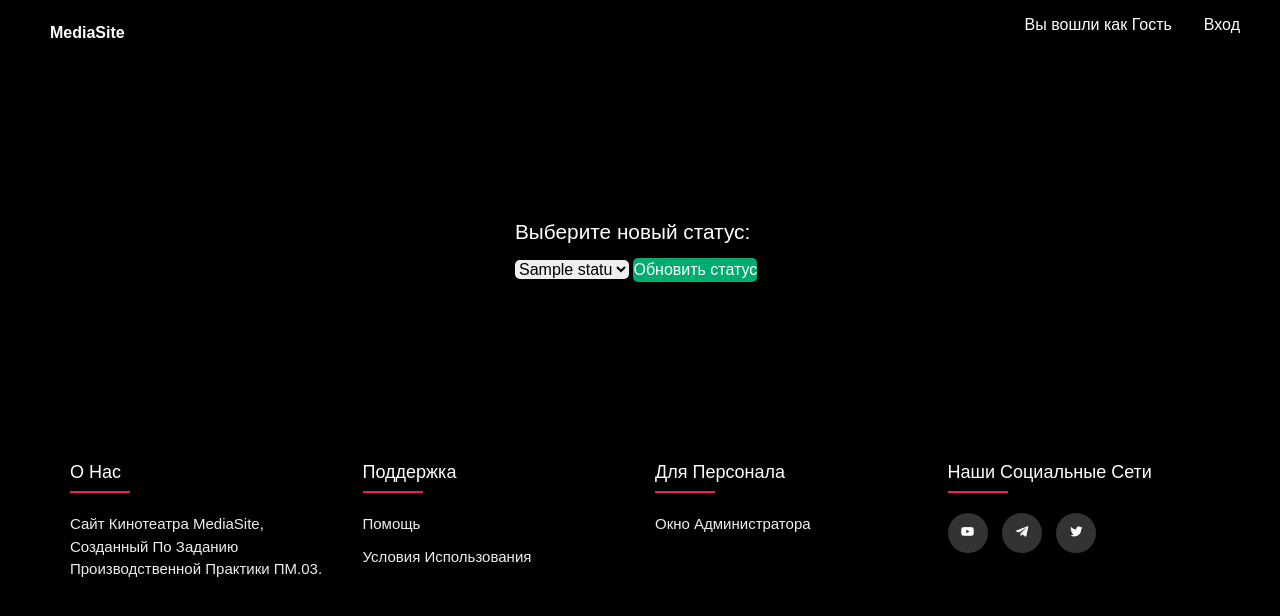
After one commit to kholodov123/Praktika, a Django app: template MediaSite/templates/MediaSite/update_ticket_status.html in a window 1280 px wide. The commit adds this page. Shown: the top 616 px of the page. Run offline with Django 5.2, Linux system fonts and the light colour scheme; the template is opened without the code that fills it: most values are stand-ins (such as "Sample title", 1, 10 or a date in 2020); parts of the project's set-up code (start-up, migrations or seed data) failed here and were passed over; some web fonts are replaced.

Commit message:
Status change option

```diff
--- a/MediaSite/models.py
+++ b/MediaSite/models.py
@@ -198,7 +198,7 @@ class Ticket(models.Model):
 
 class Shift(models.Model):
     name = models.CharField(max_length=15)
-    user = models.ForeignKey(User, on_delete=models.CASCADE)
+    user = models.ForeignKey(User, on_delete=models.CASCADE, default=0)
     start_time = models.TimeField(null=True, blank=True)
     end_time = models.TimeField(null=True, blank=True)
 
--- a/MediaSite/templates/MediaSite/base.html
+++ b/MediaSite/templates/MediaSite/base.html
@@ -19,8 +19,10 @@
             <div class="logo"><a href="/">MediaSite</a></div>
             <ul class="links">
                 {% if user.is_authenticated %}
+                <li><a style="color: var(--text-color);">Вы вошли как "{{user.get_username}}"</a></li>
                 <li><a href="{% url 'logout' %}">Выход</a></li>
                 {% else %}
+                <li><a style="color: var(--text-color);">Вы вошли как Гость</a></li>
                 <li><a href="{% url 'login' %}">Вход</a></li>
                 {% endif %}
             </ul>
@@ -29,8 +31,10 @@
             </div>
             <div class="dropdown_menu">
                 {% if user.is_authenticated %}
+                <li><a style="color: var(--text-color);">Вы вошли как "{{user.get_username}}"</a></li>
                 <li><a href="{% url 'logout' %}">Выход</a></li>
                 {% else %}
+                <li><a style="color: var(--text-color);">Вы вошли как Гость</a></li>
                 <li><a href="{% url 'login' %}">Вход</a></li>
                 {% endif %}
            </div>
--- /dev/null
+++ b/MediaSite/templates/MediaSite/update_ticket_status.html
@@ -0,0 +1,46 @@
+{% extends "MediaSite/base.html" %}
+{% block content %}
+<style>
+    .update-status{
+        display: flex;
+        justify-content: center;
+    }
+    form{
+        margin-top:150px;
+        margin-bottom: 150px;
+        width: 250px;
+    }
+    label{
+        color:#fff;
+        margin-bottom: 10px;
+        font-size:1.30rem;
+    }
+    select{
+        border-radius: 5px;
+        border:none;
+    }
+    button{
+        border:none;
+        border-radius: 5px;
+        background: var(--btn-color);
+        color:#fff;
+    }
+</style>
+
+<div class="container update-status">
+    <form method="post">
+        {% csrf_token %}
+        <label for="new_status">Выберите новый статус:</label>
+        <div class="select-status">
+        <select name="new_status" id="new_status">
+            {% for status in statuses %}
+                <option value="{{ status.id }}">{{ status.name }}</option>
+            {% endfor %}
+        </select>
+        <button type="submit">Обновить статус</button>
+        <input type="hidden" name="next" value="{{ next }}" />
+        </div>
+    </form>
+</div>
+
+{% endblock content %}
--- a/MediaSite/urls.py
+++ b/MediaSite/urls.py
@@ -21,6 +21,7 @@ if DEBUG == True:
         path('login/', UserLoginView.as_view(), name='login'),
         path('logout/', logout_user, name='logout'),
         path('adminpage/', adminpage, name='adminpage'),
+        path('update_ticket_status/<int:ticket_id>/', views.update_ticket_status, name='update_ticket_status'),
         path('catalog/<slug:slug>/<int:page>/', (CatalogView.as_view()), name='genre_catalog'),
         path('<slug:slug>/', SingleMovieView.as_view(), name='movie_detail'),
         path("actor/<str:slug>/<int:page>/", (ActorDetailView.as_view()), name="actor_detail"),
@@ -39,6 +40,7 @@ else:
         path('login/', UserLoginView.as_view(), name='login'),
         path('logout/', logout_user, name='logout'),
         path('adminpage/', adminpage, name='adminpage'),
+        path('update_ticket_status/<int:ticket_id>/', views.update_ticket_status, name='update_ticket_status'),
         path('catalog/<slug:slug>/<int:page>/', cache_page(60 * 10)(CatalogView.as_view()), name='genre_catalog'),
         path('<slug:slug>/', SingleMovieView.as_view(), name='movie_detail'),
         path("actor/<str:slug>/<int:page>/", cache_page(60 * 10)(ActorDetailView.as_view()), name="actor_detail"),
```
Also changed, not shown: MediaProject/settings.py (+51 -0 lines), MediaSite/templates/MediaSite/administrator.html (+12 -5 lines), MediaSite/views.py (+15 -1 lines), MediaSite/migrations/0007_remove_shift_user_shift_user.py (added), MediaSite/migrations/0008_remove_shift_user_shift_user.py (added), db.sqlite3.
